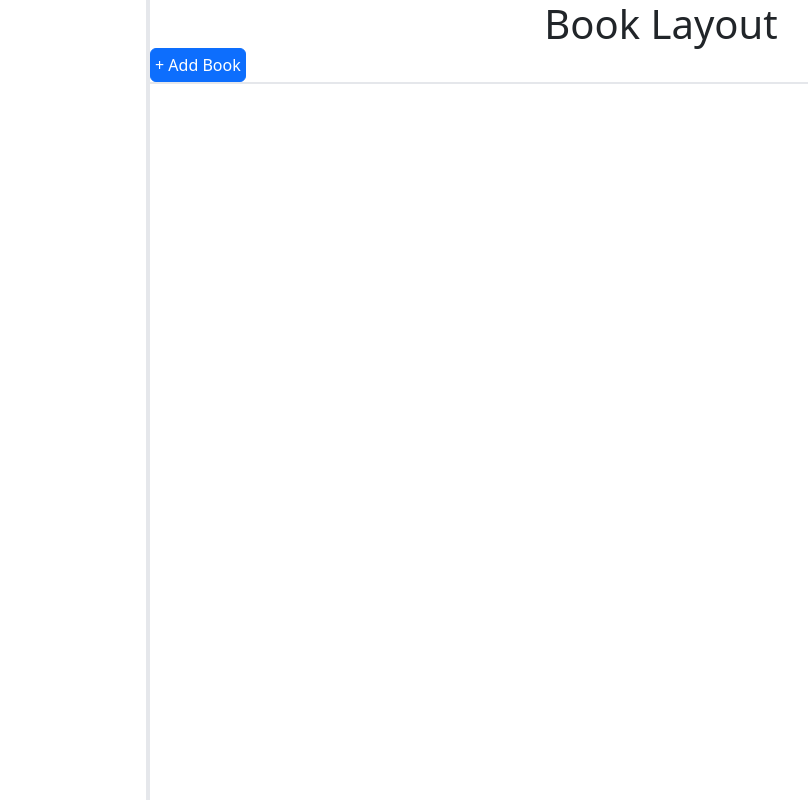
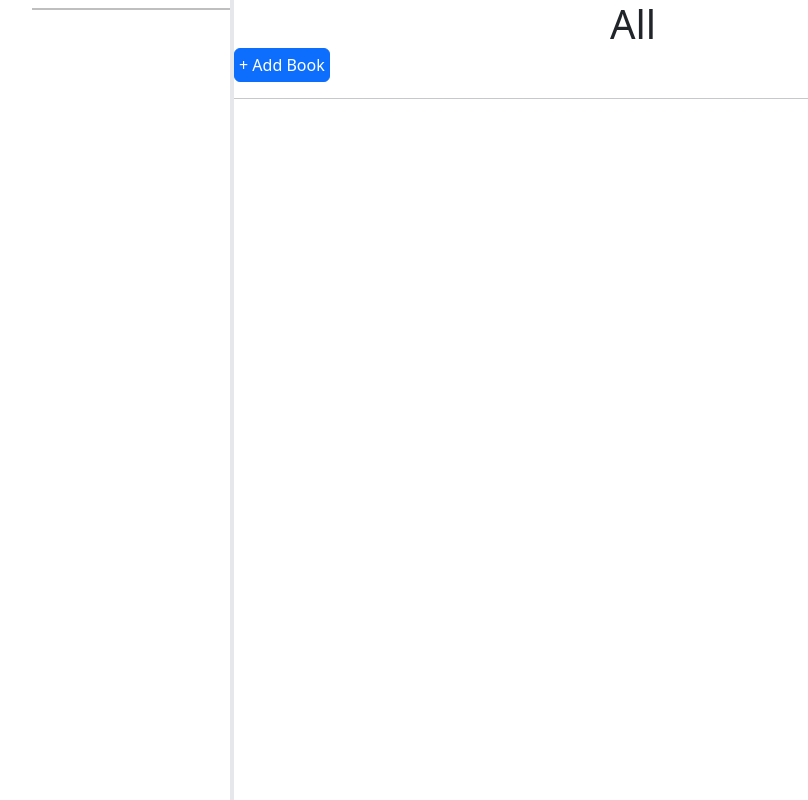
Before and after one commit to hoangtv090103/lets-bookshelf, a React (Create React App) app: page / in a window 1280 px wide. Shown: the whole page, without its empty margins (108-916 px from the left). Built offline with nearby package versions, Linux system fonts and the light colour scheme.

Commit message:
Update tag on side bar and remake the bookshelf layout

```diff
--- a/package.json
+++ b/package.json
@@ -16,6 +16,7 @@
     "react-hook-form": "^7.45.2",
     "react-modal": "^3.16.1",
     "react-overlays": "^5.2.1",
+    "react-router-dom": "^6.14.2",
     "react-scripts": "5.0.1",
     "react-tagsinput": "^3.20.3",
     "reactjs-popup": "^2.0.5",
--- a/src/App.js
+++ b/src/App.js
@@ -3,24 +3,67 @@ import { useEffect, useState } from "react";
 import SideLayout from "./layout/SideLayout";
 import BookLayout from "./layout/BookLayout";
 import BookModal from "./modals/BookModal";
+import { v4 as uuidv4 } from "uuid";
+
 function App() {
   const [showModal, setShowModal] = useState(false);
   const [books, setBooks] = useState([]);
   const [genres, setGenres] = useState([]);
+  const [activeGenre, setActiveGenre] = useState();
+  const [showDeleteModal, setDeleteModal] = useState(false);
+  const [isLoading, setIsLoading] = useState(false);
+  const [states, setStates] = useState([
+    {
+      id: uuidv4(),
+      name: "All",
+      quant: books.length,
+    },
+    {
+      id: uuidv4(),
+      name: "To Read",
+      quant: 0,
+    },
+    {
+      id: uuidv4(),
+      name: "Reading",
+      quant: 0,
+    },
+    {
+      id: uuidv4(),
+      name: "Read",
+      quant: 0,
+    },
+  ]);
+  const [searchTerm, setSearchTerm] = useState("");
+  const [activeState, setActiveState] = useState("All");
 
   useEffect(() => {
+    setIsLoading(true);
     setBooks(JSON.parse(localStorage.getItem("books") || "[]"));
-    setGenres(JSON.parse(localStorage.getItem("genres") || "[]"));
+    setGenres([...JSON.parse(localStorage.getItem("genres") || "[]")]);
+    setStates([...JSON.parse(localStorage.getItem("states") || "[]")]);
+    setIsLoading(false);
   }, []);
 
   return (
-    <div className="App h-full flex w-full">
-      <SideLayout genres={genres} />
+    <div className="App h-full flex md:max-w-[1000px] 2xl:max-w-[1500px] 2xl w-full md:m-auto">
+      <SideLayout
+        genres={genres}
+        setActiveGenre={setActiveGenre}
+        states={states}
+        setSearchTerm={setSearchTerm}
+        setActiveState={setActiveState}
+      />
       <BookLayout
         books={books}
         setBooks={setBooks}
         setShowModal={setShowModal}
         showModal={showModal}
+        showDeleteModal={showDeleteModal}
+        setDeleteModal={setDeleteModal}
+        activeGenre={activeGenre}
+        activeState={activeState}
+        searchTerm={searchTerm}
       />
       <BookModal
         showModal={showModal}
@@ -29,6 +72,8 @@ function App() {
         setBooks={setBooks}
         genres={genres}
         setGenres={setGenres}
+        setStates={setStates}
+        states={states}
       />
     </div>
   );
--- a/src/components/Book.jsx
+++ b/src/components/Book.jsx
@@ -1,11 +1,26 @@
+import ConfirmDeleteModal from "../modals/ConfirmDeleteModal";
+
 const Book = (props) => {
-  const { book, handleRemoveBook } = props;
+  const { book, showModal, handleRemoveBook, setDeleteModal, showDeleteModal } = props;
+  const openDeleteModal = () => {
+    console.log(showDeleteModal);
+    setDeleteModal(true);
+    return (
+      <ConfirmDeleteModal
+        isOpen={showModal}
+        setDeleteModal={setDeleteModal}
+        handleRemoveBook={handleRemoveBook}
+        bookId={book.id}
+      />
+    );
+  };
+
   return (
     //
     <div className="flex flex-col items-center border-2 rounded-lg max-h-fit min-w-fit">
       <button
         className="btn btn-danger max-w-fit self-end rounded-full"
-        onClick={() => handleRemoveBook(book.id)}
+        onClick={openDeleteModal}
       >
         X
       </button>
@@ -13,13 +28,14 @@ const Book = (props) => {
         <img
           src={book.cover}
           alt=""
-          className="w-40 h-auto rounded" //object-cover: cover the entire container while maintaining aspect ratio
+          className="w-auto max-h-40 rounded" //object-cover: cover the entire container while maintaining aspect ratio
         />
       ) : (
         <div className="w-40 h-40 border-2 rounded-xl"></div>
       )}
       <h3>{book.title}</h3>
       <h6>{book.author}</h6>
+      <ConfirmDeleteModal/>
     </div>
   );
 };
--- /dev/null
+++ b/src/components/GenreTag.jsx
@@ -0,0 +1,15 @@
+import React from "react";
+
+const GenreTag = ({ genre, handleActiveGenre }) => {
+  return (
+    <div
+      key={genre.id}
+      className="rounded-lg hover:underline cursor-pointer hover:bg-gray-200 pl-3 left-0 md:relative whitespace-nowrap truncate ... 2xl:pr-10 text-[#00635d]"
+      onClick={() => handleActiveGenre(genre.name)}
+    >
+      {genre.name} ({genre.quant})
+    </div>
+  );
+};
+
+export default GenreTag;
--- a/src/components/StateSelect.jsx
+++ b/src/components/StateSelect.jsx
@@ -1,9 +1,9 @@
 const StateSelect = (props) => {
-  const { id, options, ...rest } = props;
+  const { id, options, register, ...rest } = props;
   return (
     <div className="select-field">
       <label htmlFor={id}>{id.charAt(0).toUpperCase() + id.slice(1)}</label>
-      <select {...rest} id={id}>
+      <select {...rest} id={id} {...register(id)}>
         {options.map((option) => (
           <option key={option} value={option}>
             {option}
--- /dev/null
+++ b/src/components/StateTag.jsx
@@ -0,0 +1,13 @@
+const StateTag = ({ state, handleActiveState }) => {
+  return (
+    <div
+      key={state.id}
+      className="rounded-lg hover:underline cursor-pointer hover:bg-gray-200 pl-3 left-0 md:relative whitespace-nowrap truncate ... 2xl:pr-10 text-[#00635d]"
+      onClick={() => handleActiveState(state.name)}
+    >
+      {state.name} ({state.quant})
+    </div>
+  );
+};
+
+export default StateTag;
--- a/src/layout/BookLayout.jsx
+++ b/src/layout/BookLayout.jsx
@@ -2,7 +2,15 @@ import AddBookButton from "../components/AddBookButton";
 import Book from "../components/Book";
 
 const BookLayout = (props) => {
-  const { books, setBooks, setShowModal } = props;
+  const {
+    books,
+    setBooks,
+    setShowModal,
+    showDeleteModal,
+    setDeleteModal,
+    activeGenre,
+    activeState,
+  } = props;
 
   const handleAddBook = () => {
     setShowModal(true);
@@ -15,15 +23,35 @@ const BookLayout = (props) => {
   };
 
   return (
-    <div className="w-[80%] border-l-2 flex flex-col">
+    <div className="w-full md:w-[80%] border-l-2 flex flex-col">
       <div>
-        <h1 className="max-w-fit m-auto">Book Layout</h1>
+        <h1 className="max-w-fit m-auto">
+          {activeGenre && props.searchTerm === "genre"
+            ? activeGenre
+            : activeState}
+        </h1>
         <AddBookButton handleAddBook={handleAddBook} />
       </div>
-      <div className="grid grid-cols-4 gap-4 border-t-2 p-1 overflow-auto">
-        {books.map((book) => (
-          <Book key={book.id} book={book} handleRemoveBook={handleRemoveBook} />
-        ))}
+      <hr />
+      <div className="grid grid-cols-2 md:grid-cols-4 gap-6 p-1 overflow-auto 2xl:grid-cols-6">
+        {books.map((book) => {
+          if (
+            (book.genre === activeGenre && props.searchTerm === "genre") ||
+            (book.state === activeState && props.searchTerm === "state") ||
+            props.activeState === "All"
+          ) {
+            return (
+              <Book
+                key={book.id}
+                book={book}
+                handleRemoveBook={handleRemoveBook}
+                setDeleteModal={setDeleteModal}
+                showDeleteModal={showDeleteModal}
+              />
+            );
+          }
+          return null;
+        })}
       </div>
     </div>
   );
--- a/src/layout/SideLayout.jsx
+++ b/src/layout/SideLayout.jsx
@@ -1,13 +1,40 @@
-const SideLayout = ({ genres }) => {
+import GenreTag from "../components/GenreTag";
+import StateTag from "../components/StateTag";
+
+const SideLayout = ({
+  genres,
+  setActiveGenre,
+  setSearchTerm,
+  states,
+  setActiveState,
+}) => {
+  const handleActiveGenre = (genreName) => {
+    setSearchTerm("genre");
+    setActiveGenre(genreName);
+  };
+
+  const handleActiveState = (stateName) => {
+    setSearchTerm("state");
+    setActiveState(stateName);
+  };
+
   return (
-    <div className="flex flex-col w-[20%] items-center border-r-2 overflow-auto">
-      {
-        genres.map((genre) => (
-          <div key={genre} className="flex flex-col items-center rounded-lg max-h-fit">
-            <p>{genre}</p>
-          </div>
-        ))
-      }
+    <div className="hidden md:flex md:flex-col md:w-[20%] relative md:border-r-2 overflow-x-hidden">
+      {states.map((state) => (
+        <StateTag
+          state={state}
+          setSearchTerm={setSearchTerm}
+          handleActiveState={handleActiveState}
+        />
+      ))}
+      <hr className="w-full border-2 border-black my-2" />
+      {genres.map((genre) => (
+        <GenreTag
+          key={genre.id}
+          genre={genre}
+          handleActiveGenre={handleActiveGenre}
+        />
+      ))}
     </div>
   );
 };
--- /dev/null
+++ b/src/modals/ConfirmDeleteModal.jsx
@@ -0,0 +1,38 @@
+import React from "react";
+import ReactModal from "react-modal";
+const ConfirmDeleteModal = (props) => {
+  return (
+    <ReactModal
+      isOpen={props.isOpen || false}
+      appElement={document.getElementById("root") || undefined}
+      ariaHideApp={false}
+      contentElement={() => {
+        return (
+          <form>
+            <h2>Are you sure you want to delete this book?</h2>
+            <div className="modal-buttons">
+              <button
+                className="btn btn-danger"
+                onClick={() => {
+                  props.handleDeleteBook(props.bookId);
+                  props.setDeleteModal(false);
+                }}
+              >
+                Yes
+              </button>
+              <button
+                className="btn btn-primary"
+                onClick={() => {
+                  props.setDeleteModal(false);
+                }}
+              >
+                No
+              </button>
+            </div>
+          </form>
+        );
+      }}
+    />
+  );
+};
+export default ConfirmDeleteModal;
```
Also changed, not shown: src/index.js (+7 -6 lines), src/modals/BookModal.jsx (+42 -11 lines), 2 other files (tests, documents, lock files or other folders).
